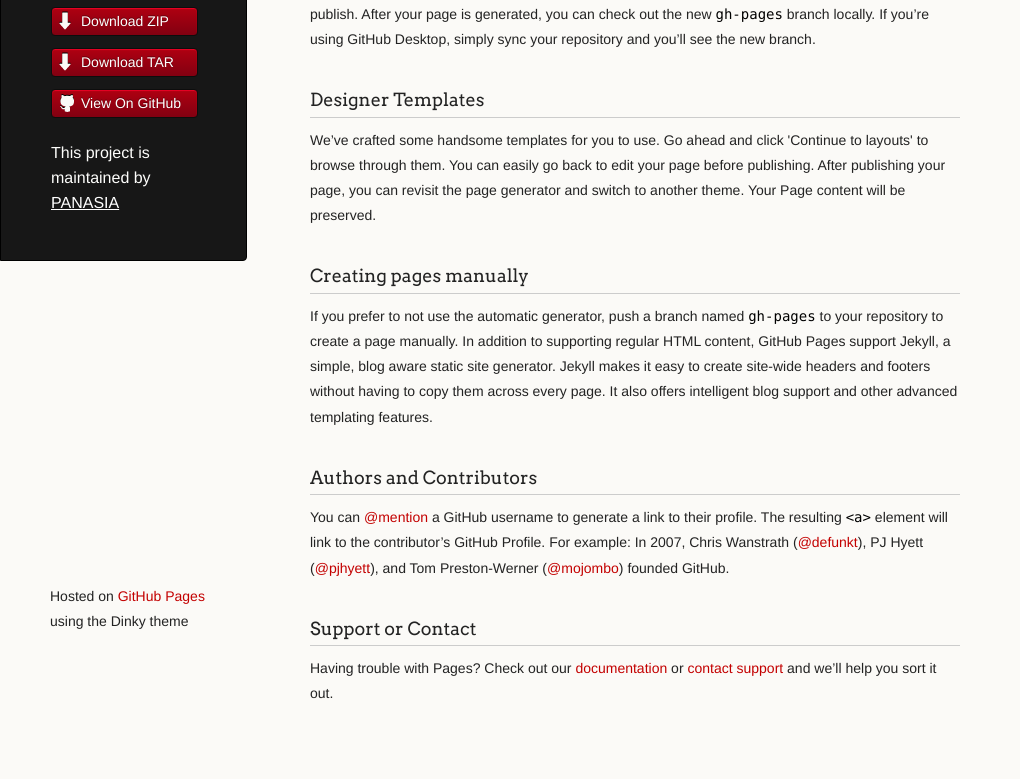
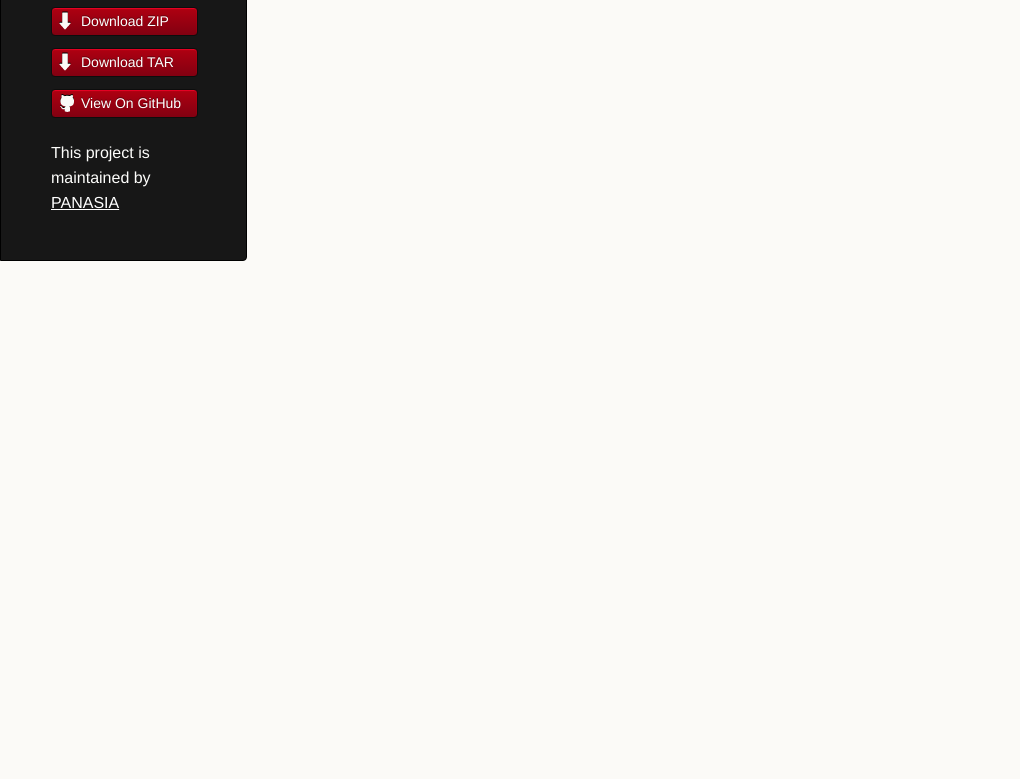
Before and after one commit to PANASIA/HUB, a plain HTML site: page index.html in a window 1280 px wide. Shown: the part 134-913 px from the top of the page, without its empty margins (0-1020 px from the left). After the commit the page ends 800 px from the top, so only its background shows below. Drawn offline with Linux system fonts and the light colour scheme.

Commit message:
Update index.html

```diff
--- a/index.html
+++ b/index.html
@@ -30,36 +30,8 @@
 
       </header>
       <section>
-        <h3>
-<a id="welcome-to-github-pages" class="anchor" href="#welcome-to-github-pages" aria-hidden="true"><span class="octicon octicon-link"></span></a>Welcome to GitHub Pages.</h3>
 
-<p>This automatic page generator is the easiest way to create beautiful pages for all of your projects. Author your page content here <a href="https://guides.github.com/features/mastering-markdown/">using GitHub Flavored Markdown</a>, select a template crafted by a designer, and publish. After your page is generated, you can check out the new <code>gh-pages</code> branch locally. If you’re using GitHub Desktop, simply sync your repository and you’ll see the new branch.</p>
 
-<h3>
-<a id="designer-templates" class="anchor" href="#designer-templates" aria-hidden="true"><span class="octicon octicon-link"></span></a>Designer Templates</h3>
-
-<p>We’ve crafted some handsome templates for you to use. Go ahead and click 'Continue to layouts' to browse through them. You can easily go back to edit your page before publishing. After publishing your page, you can revisit the page generator and switch to another theme. Your Page content will be preserved.</p>
-
-<h3>
-<a id="creating-pages-manually" class="anchor" href="#creating-pages-manually" aria-hidden="true"><span class="octicon octicon-link"></span></a>Creating pages manually</h3>
-
-<p>If you prefer to not use the automatic generator, push a branch named <code>gh-pages</code> to your repository to create a page manually. In addition to supporting regular HTML content, GitHub Pages support Jekyll, a simple, blog aware static site generator. Jekyll makes it easy to create site-wide headers and footers without having to copy them across every page. It also offers intelligent blog support and other advanced templating features.</p>
-
-<h3>
-<a id="authors-and-contributors" class="anchor" href="#authors-and-contributors" aria-hidden="true"><span class="octicon octicon-link"></span></a>Authors and Contributors</h3>
-
-<p>You can <a href="https://github.com/blog/821" class="user-mention">@mention</a> a GitHub username to generate a link to their profile. The resulting <code>&lt;a&gt;</code> element will link to the contributor’s GitHub Profile. For example: In 2007, Chris Wanstrath (<a href="https://github.com/defunkt" class="user-mention">@defunkt</a>), PJ Hyett (<a href="https://github.com/pjhyett" class="user-mention">@pjhyett</a>), and Tom Preston-Werner (<a href="https://github.com/mojombo" class="user-mention">@mojombo</a>) founded GitHub.</p>
-
-<h3>
-<a id="support-or-contact" class="anchor" href="#support-or-contact" aria-hidden="true"><span class="octicon octicon-link"></span></a>Support or Contact</h3>
-
-<p>Having trouble with Pages? Check out our <a href="https://help.github.com/pages">documentation</a> or <a href="https://github.com/contact">contact support</a> and we’ll help you sort it out.</p>
-      </section>
-      <footer>
-        <p><small>Hosted on <a href="https://pages.github.com">GitHub Pages</a> using the Dinky theme</small></p>
-      </footer>
-    </div>
-    <!--[if !IE]><script>fixScale(document);</script><![endif]-->
 
   </body>
 </html>
```
